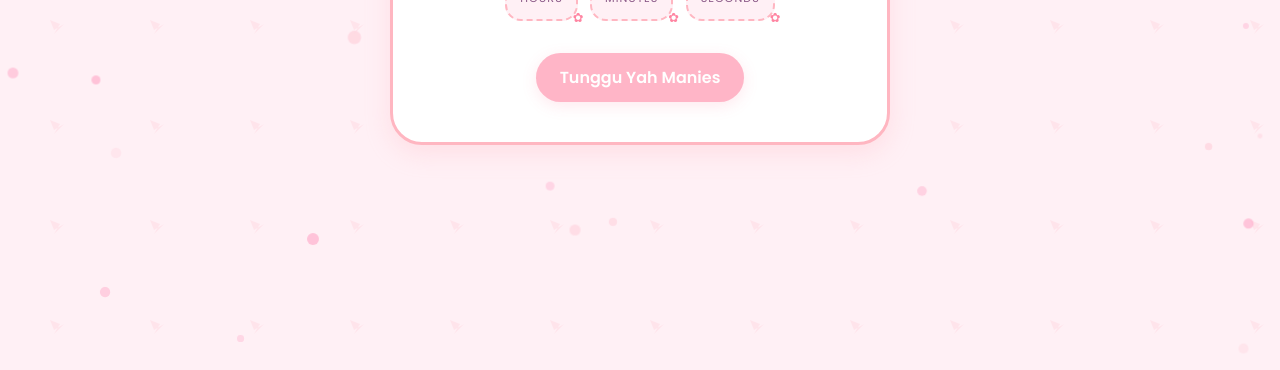
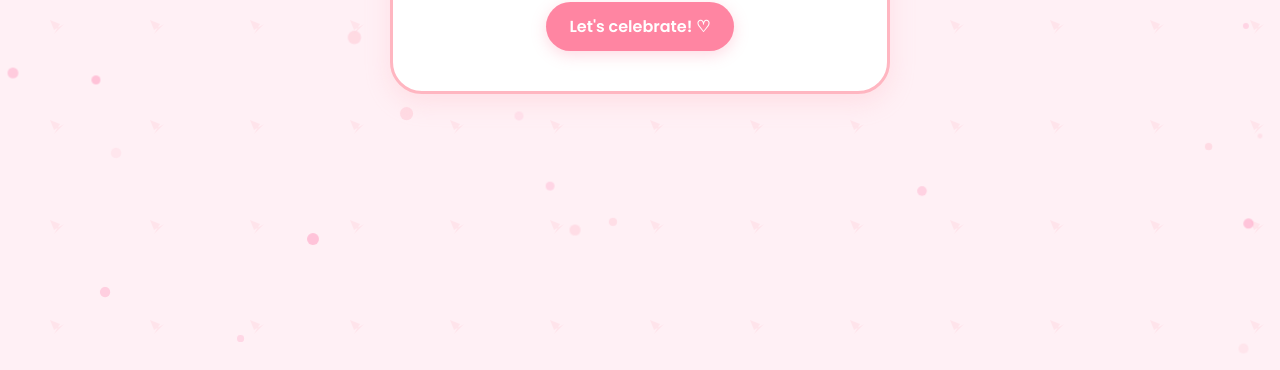
Before and after one commit to Udin12312/Hbd_Countdown, a plain HTML site: page index.html in a window 1280 px wide. Shown: the part 430-800 px from the top of the page. Drawn offline with nearby package versions, Linux system fonts and the light colour scheme.

Commit message:
Update index.html

```diff
--- a/index.html
+++ b/index.html
@@ -190,7 +190,7 @@
 
     const TIMEZONE = 'Asia/Singapore'; // GMT+8
     const birthdayMap = {
-      '2025': '2025-05-04',
+      '2025': '2025-05-03',
       // add more years if needed
     };
 
```
